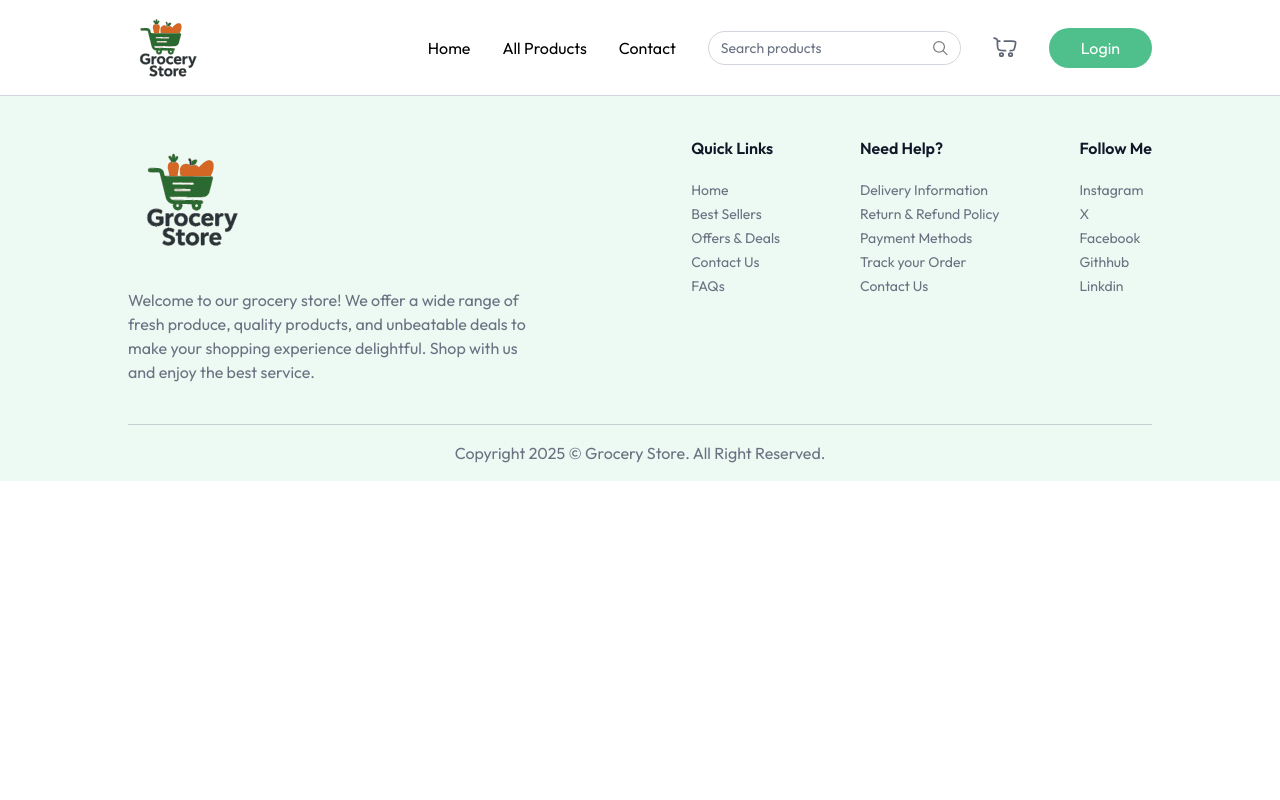
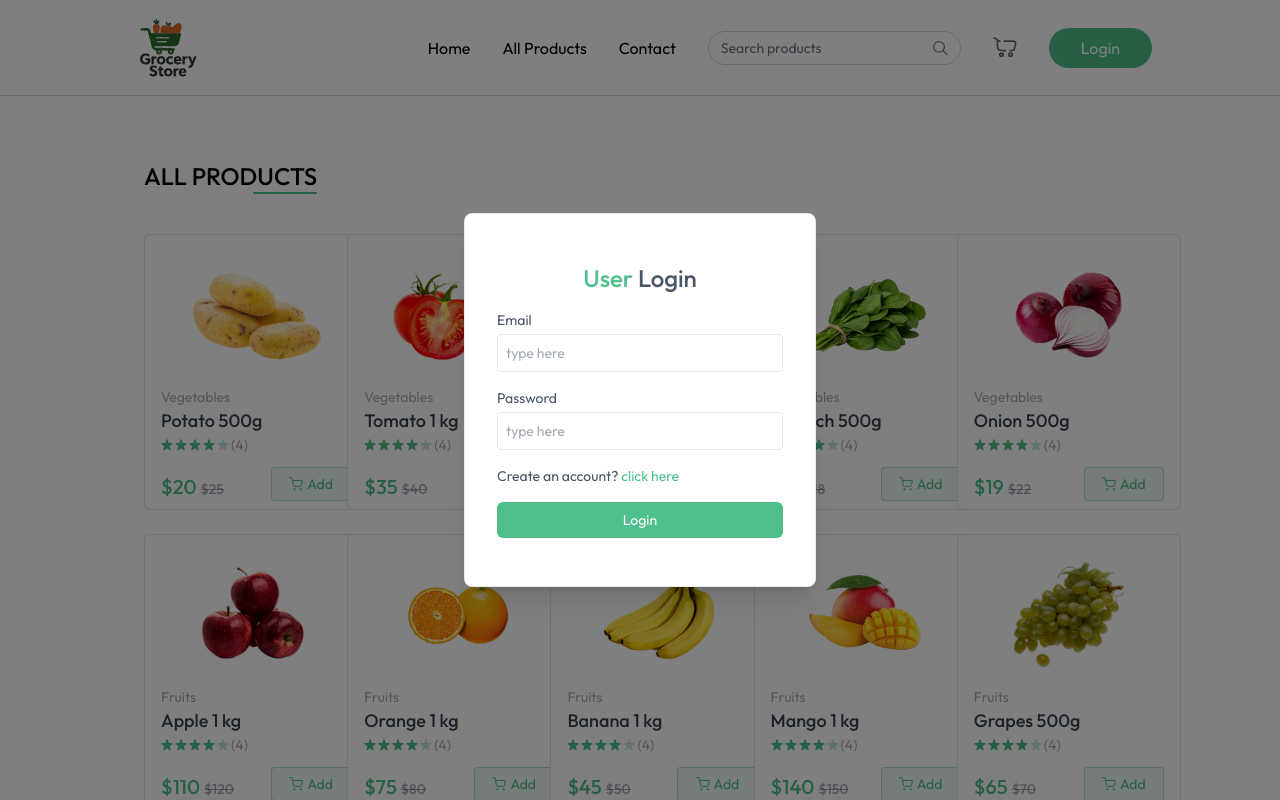
Before and after one commit to maaza4u/Grocery_Store, a React (Vite) app in the folder Frontend/: page /products in a window 1280 px wide. Both pictures are taken after a click on the button "Login". Shown: the top 800 px of the page. Built offline with nearby package versions, Linux system fonts and the light colour scheme.

Commit message:
implement login functionality, add search feature, and handle 404 errors

```diff
--- a/Frontend/src/App.jsx
+++ b/Frontend/src/App.jsx
@@ -5,22 +5,35 @@ import { Route, Routes, useLocation } from "react-router-dom";
 import Home from "./pages/Home";
 import{Toaster} from "react-hot-toast";
 import Footer from "./components/Footer";
+import { Notfound } from "./components/NotFound";
+import { useAppContext } from "./context/AppContext";
+import Login from "./components/Login";
+import AllProduct from "./pages/AllProduct";
+
 
 const App = () => {
   const isSellerPath = useLocation().pathname.includes("seller");
+  const { showUserLogin } = useAppContext();
+
   return (
     <div>
       {isSellerPath ? null : <Navbar />}
+      {showUserLogin ? <Login /> : null}
       <Toaster />
       <div
         className={` ${isSellerPath ? "" : "px-6 md:px-16 lg:px-24 xl:px-32"}`}
       >
         <Routes>
           <Route path="/" element={<Home />} />
+          <Route path="/products" element={<AllProduct />} />
+          <Route path="*" element={<Notfound />} />
+
         </Routes>
       </div>
       {!isSellerPath && <Footer />}
+
     </div>
+
   );
 };
 
--- /dev/null
+++ b/Frontend/src/components/Login.jsx
@@ -0,0 +1,104 @@
+import React from "react";
+import { useAppContext } from "../context/AppContext";
+
+const Login = () => {
+  const { setShowUserLogin,setUser } = useAppContext();
+
+  const [state, setState] = React.useState("login");
+  const [name, setName] = React.useState("");
+  const [email, setEmail] = React.useState("");
+  const [password, setPassword] = React.useState("");
+
+
+  const onSubmitHandler = async (event) => {
+    event.preventDefault();
+    setUser({
+      name: "gourab ganguly",
+      email: "gourab@gmai.com",
+    });
+
+    setShowUserLogin(false);
+  }
+
+  return (
+    <div
+      onClick={() => {
+        setShowUserLogin(false);
+      }}
+      className="fixed top-0 bottom-0 left-0 right-0 z-30 flex items-center text-sm text-gray-600
+    bg-black/50"
+    >
+      <form
+        onSubmit={onSubmitHandler}
+        onClick={(e) => e.stopPropagation()}
+        className="flex flex-col gap-4 m-auto items-start p-8 py-12 w-80 sm:w-[352px] rounded-lg shadow-xl border border-gray-200 bg-white"
+      >
+        <p className="text-2xl font-medium m-auto">
+          <span className="text-primary">User</span>{" "}
+          {state === "login" ? "Login" : "Sign Up"}
+        </p>
+        {state === "register" && (
+          <div className="w-full">
+            <p>Name</p>
+            <input
+              onChange={(e) => setName(e.target.value)}
+              value={name}
+              placeholder="type here"
+              className="border border-gray-200 rounded w-full p-2 mt-1 outline-primary"
+              type="text"
+              required
+            />
+          </div>
+        )}
+        <div className="w-full ">
+          <p>Email</p>
+          <input
+            onChange={(e) => setEmail(e.target.value)}
+            value={email}
+            placeholder="type here"
+            className="border border-gray-200 rounded w-full p-2 mt-1 outline-primary"
+            type="email"
+            required
+          />
+        </div>
+        <div className="w-full ">
+          <p>Password</p>
+          <input
+            onChange={(e) => setPassword(e.target.value)}
+            value={password}
+            placeholder="type here"
+            className="border border-gray-200 rounded w-full p-2 mt-1 outline-primary"
+            type="password"
+            required
+          />
+        </div>
+        {state === "register" ? (
+          <p>
+            Already have account?{" "}
+            <span
+              onClick={() => setState("login")}
+              className="text-primary cursor-pointer"
+            >
+              click here
+            </span>
+          </p>
+        ) : (
+          <p>
+            Create an account?{" "}
+            <span
+              onClick={() => setState("register")}
+              className="text-primary  cursor-pointer"
+            >
+              click here
+            </span>
+          </p>
+        )}
+        <button className="bg-primary hover:bg-primary-dull transition-all text-white w-full py-2 rounded-md cursor-pointer">
+          {state === "register" ? "Create Account" : "Login"}
+        </button>
+      </form>
+    </div>
+  );
+};
+
+export default Login;
--- a/Frontend/src/components/Navbar.jsx
+++ b/Frontend/src/components/Navbar.jsx
@@ -1,16 +1,22 @@
-import React from "react";
+import React, { useEffect } from "react";
 import { NavLink } from "react-router-dom";
 import { assets } from "../assets/assets";
 import { useAppContext } from "../context/AppContext";
 
 const Navbar = () => {
   const [open, setOpen] = React.useState(false);
-  const { user, setUser, setShowUserLogin, navigate } = useAppContext();
+  const { user, setUser, setShowUserLogin, navigate,searchQuary, setSearchQuary } = useAppContext();
 
   const logout = async () => {
     setUser(null);
     navigate("/");
   };
+
+  useEffect(() => {
+    if (searchQuary.length > 0) {
+      navigate("/products");
+    }
+  },[searchQuary])
 
   return (
     <nav className="h-20 md:h-24 flex items-center justify-between px-6 md:px-16 lg:px-24 xl:px-32 py-4 border-b border-gray-300 bg-white relative transition-all">
@@ -26,6 +32,7 @@ const Navbar = () => {
 
         <div className="hidden lg:flex items-center text-sm gap-2 border border-gray-300 px-3 rounded-full">
           <input
+            onChange={(e) => setSearchQuary(e.target.value)}
             className="py-1.5 w-full bg-transparent outline-none placeholder-gray-500"
             type="text"
             placeholder="Search products"
--- /dev/null
+++ b/Frontend/src/components/NotFound.jsx
@@ -0,0 +1,23 @@
+import React from "react";
+import { Link } from "react-router-dom";
+
+export const Notfound = () => {
+  return (
+    <div className="bg-primary/10 min-h-screen flex flex-col items-center justify-center px-6">
+      <h1 className="text-7xl font-extrabold text-primary-500 mb-4">404</h1>
+      <h2 className="text-3xl font-medium text-gray-800 mb-6">
+        Oops! Page Not Found
+      </h2>
+      <p className="text-base md:text-lg text-gray-600 mb-8 text-center max-w-[500px]">
+        The page you are looking for does not exist or has been moved. Please
+        check the URL or return to the homepage.
+      </p>
+      <Link
+        to="/"
+        className="bg-black text-white px-8 py-3 rounded-full shadow-lg hover:bg-gray-500 transition duration-300"
+      >
+        Go Back Home
+      </Link>
+    </div>
+  );
+};
--- a/Frontend/src/context/AppContext.jsx
+++ b/Frontend/src/context/AppContext.jsx
@@ -15,6 +15,7 @@ export const AppContextProvider = ({ children }) => {
   const [showUserLogin, setShowUserLogin] = useState(false);
   const [products, setProducts] = useState([]);
   const [cardItems, setCardItems] = useState({});
+  const [searchQuary, setSearchQuary] = useState({});
 
 
 //fetch product
@@ -63,7 +64,8 @@ export const AppContextProvider = ({ children }) => {
 
   const value = {
     navigate, user, setUser, isSeller,
-    setisSeller, showUserLogin, setShowUserLogin,products,addToCart,updateCartItem,removeFromCart,cardItems
+    setisSeller, showUserLogin, setShowUserLogin, products, addToCart,
+    updateCartItem, removeFromCart, cardItems,searchQuary, setSearchQuary
   };
   return (
     <AppContext.Provider value={value}>
--- /dev/null
+++ b/Frontend/src/pages/AllProduct.jsx
@@ -0,0 +1,39 @@
+import React, { useState, useEffect } from "react";
+import { useAppContext } from "../context/AppContext";
+import ProductCard from "../components/ProductCard";
+
+const AllProduct = () => {
+  const { products, searchQuary } = useAppContext();
+  const [filteredProduct, setFilterdProduct] = useState([]);
+
+  useEffect(() => {
+    if (searchQuary.length > 0) {
+      setFilterdProduct(
+        products.filter((product) =>
+          product.name.toLowerCase().includes(searchQuary.toLowerCase())
+        )
+      );
+    } else {
+      setFilterdProduct(products);
+    }
+  }, [products, searchQuary]);
+
+  return (
+    <div className=" mt-16 flex flex-col gap-4 container mx-auto px-4 ">
+      <div className="flex  flex-col items-end w-max">
+        <p className="text-2xl font-medium uppercase">All Products</p>
+        <div className="w-16 h-0.5 bg-primary rounded-full  "></div>
+      </div>
+      <div className="grid grid-cols-1 sm:grid-cols-2 md:grid-cols-3 lg:grid-cols-4 xl:grid-cols-5 md:gap-6 gap-3 mt-6 mb-16 ">
+        {filteredProduct
+          .filter((product) => product.inStock)
+          .map((product, index) => (
+            <ProductCard key={index} product={product} />
+          ))}
+        </div>
+
+    </div>
+  );
+};
+
+export default AllProduct;
```
